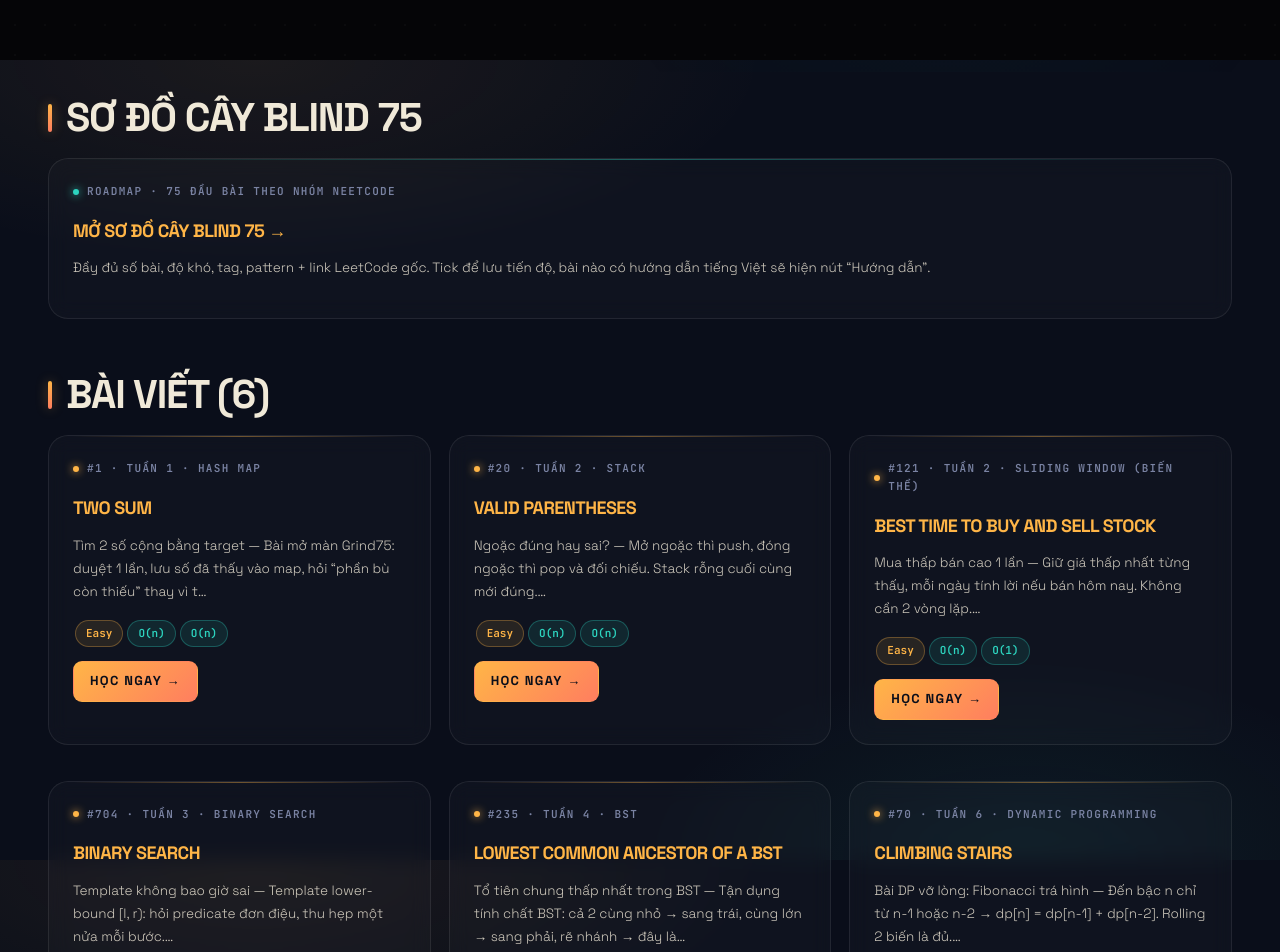
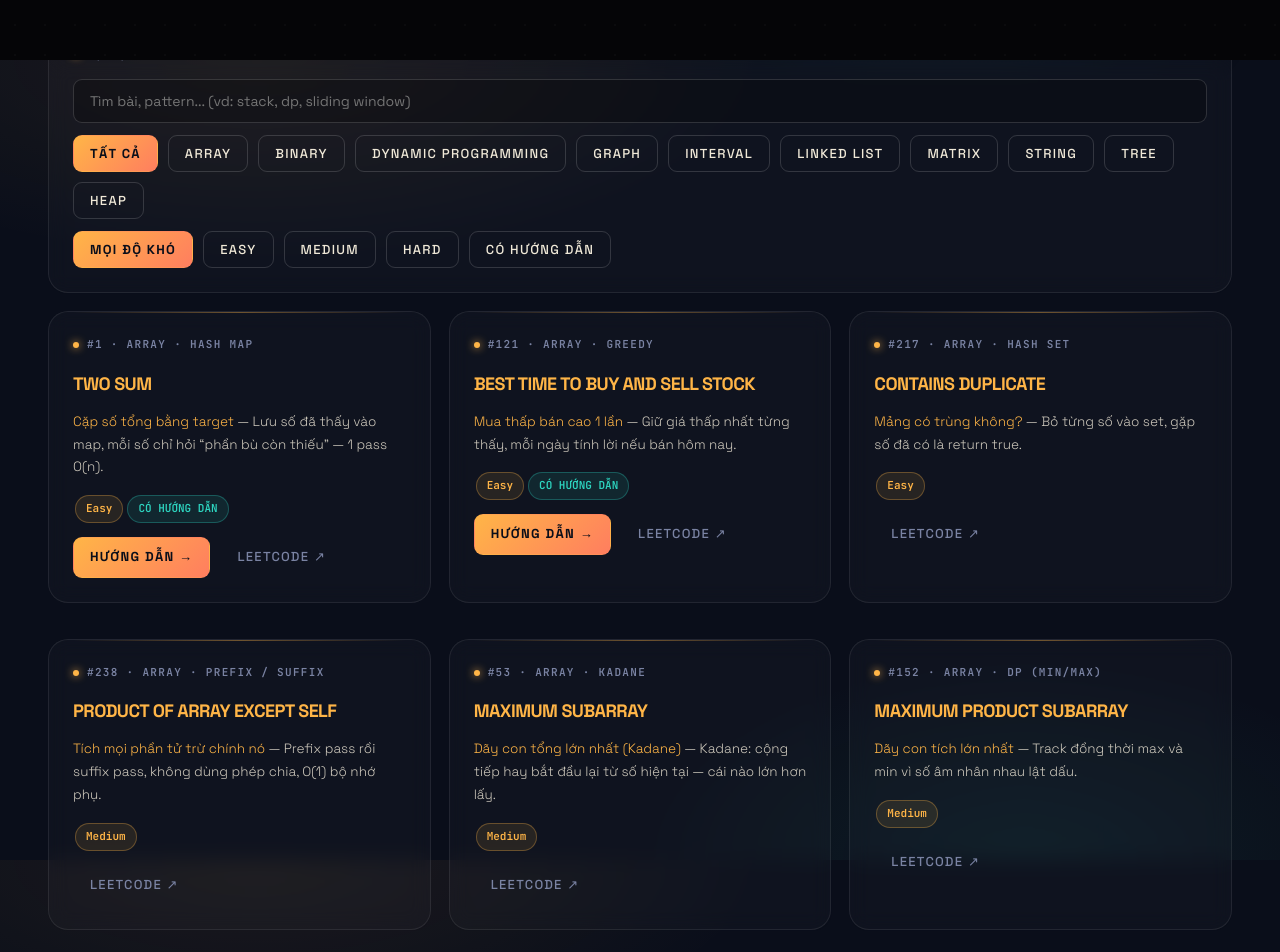
Before and after one commit to PhucDaizz/Nguyen-Phuc-Dai, a React (Vite) app: page /blog in a window 1280 px wide. Shown: the part 740-1692 px from the top of the page. Built offline with nearby package versions, Linux system fonts and the light colour scheme.

Commit message:
refactor(blog): bo Grind75, chuyen toan bo sang Blind75 + guides rieng

```diff
--- a/src/data/grind75.ts
+++ b/src/data/guides.ts
@@ -1,19 +1,12 @@
-export interface GrindStep {
-  heading: string;
-  body: string;
-}
+// Bài hướng dẫn chi tiết (tiếng Việt, tự viết) cho từng bài Blind75 đã có.
+// Key = slug dùng trong route /blog/:slug. Metadata chung (số bài, category,
+// link LeetCode...) lấy từ blind75.ts qua `blindNo`.
 
-export interface GrindProblem {
+export interface Guide {
   slug: string;
-  no: number;
-  title: string;
-  viTitle: string;
-  pattern: string;
-  week: number;
-  difficulty: 'Easy' | 'Medium' | 'Hard';
+  blindNo: number;
   time: string;
   space: string;
-  summary: string;
   rule: string;
   checklist: string[];
   filename: string;
@@ -21,31 +14,16 @@ export interface GrindProblem {
   highlightLines: number[];
   dryRun: { input: string; trace: string[]; output: string };
   pitfalls: string[];
+  // Dùng khi bài guide không thuộc Blind75 (vd: template Binary Search 704)
+  fallbackMeta?: { title: string; viTitle: string; summary: string; pattern: string; category: string; difficulty: 'Easy' | 'Medium' | 'Hard' };
 }
 
-export const GRIND_WEEKS = [
-  { week: 1, focus: 'Array + Hash Map + Two Pointers', goal: 'Nhận diện O(n) bằng map và 2 đầu' },
-  { week: 2, focus: 'Sliding Window + Stack', goal: 'Cửa sổ trượt và LIFO cho Valid Parentheses' },
-  { week: 3, focus: 'Linked List + Binary Search', goal: 'Slow/fast pointer và biên lower-bound' },
-  { week: 4, focus: 'Tree + BFS/DFS', goal: 'Duyệt cây và đồ thị O(V+E)' },
-  { week: 5, focus: 'Heap + Interval', goal: 'Top-K và merge đoạn giao nhau' },
-  { week: 6, focus: 'DP cơ bản', goal: 'Memo → tabulation → rolling array' },
-  { week: 7, focus: 'Graph nâng cao', goal: 'Dijkstra, topo-sort, union-find' },
-  { week: 8, focus: 'Mock + ôn tập', goal: 'Làm lại bài sai, đo 30 phút/bài' },
-];
-
-export const GRIND_PROBLEMS: GrindProblem[] = [
-  {
+export const GUIDES: Record<string, Guide> = {
+  'two-sum-1': {
     slug: 'two-sum-1',
-    no: 1,
-    title: 'Two Sum',
-    viTitle: 'Tìm 2 số cộng bằng target',
-    pattern: 'Hash Map',
-    week: 1,
-    difficulty: 'Easy',
+    blindNo: 1,
     time: 'O(n)',
     space: 'O(n)',
-    summary: 'Bài mở màn Grind75: duyệt 1 lần, lưu số đã thấy vào map, hỏi “phần bù còn thiếu” thay vì tìm cặp.',
     rule: 'Khi cần “cặp (i, j)” với tổng/hiệu cố định → nghĩ Hash Map trước, Two Pointers sau.',
     checklist: [
       'target - nums[i] đã xuất hiện chưa?',
@@ -71,17 +49,11 @@ export const GRIND_PROBLEMS: GrindProblem[] = [
     },
     pitfalls: ['Sort rồi two-pointers sẽ mất index gốc', '2 vòng lặp O(n²) là quá chậm'],
   },
-  {
+  'valid-parentheses-20': {
     slug: 'valid-parentheses-20',
-    no: 20,
-    title: 'Valid Parentheses',
-    viTitle: 'Ngoặc đúng hay sai?',
-    pattern: 'Stack',
-    week: 2,
-    difficulty: 'Easy',
+    blindNo: 20,
     time: 'O(n)',
     space: 'O(n)',
-    summary: 'Mở ngoặc thì push, đóng ngoặc thì pop và đối chiếu. Stack rỗng cuối cùng mới đúng.',
     rule: 'Bài “mở / đóng”, “gần nhất”, “lồng nhau” → Stack (LIFO) là đáp án 90% case.',
     checklist: [
       'Map đóng → mở: ) → (, ] → [, } → {',
@@ -107,17 +79,11 @@ export const GRIND_PROBLEMS: GrindProblem[] = [
     },
     pitfalls: ['Quên check stack rỗng khi gặp ngoặc đóng', 'Dùng counter thay stack sẽ sai với “([)]”'],
   },
-  {
+  'best-time-stock-121': {
     slug: 'best-time-stock-121',
-    no: 121,
-    title: 'Best Time to Buy and Sell Stock',
-    viTitle: 'Mua thấp bán cao 1 lần',
-    pattern: 'Sliding Window (biến thể)',
-    week: 2,
-    difficulty: 'Easy',
+    blindNo: 121,
     time: 'O(n)',
     space: 'O(1)',
-    summary: 'Giữ giá thấp nhất từng thấy, mỗi ngày tính lời nếu bán hôm nay. Không cần 2 vòng lặp.',
     rule: 'Tối ưu 1 giao dịch → track min-so-far + max-profit-so-far trong 1 pass.',
     checklist: [
       'minPrice = giá đầu tiên',
@@ -142,17 +108,19 @@ export const GRIND_PROBLEMS: GrindProblem[] = [
     },
     pitfalls: ['Brute force i<j là O(n²)', 'Nhầm cho phép nhiều giao dịch (đó là bài 122)'],
   },
-  {
+  'binary-search-704': {
     slug: 'binary-search-704',
-    no: 704,
-    title: 'Binary Search',
-    viTitle: 'Template không bao giờ sai',
-    pattern: 'Binary Search',
-    week: 3,
-    difficulty: 'Easy',
+    blindNo: 704,
     time: 'O(log n)',
     space: 'O(1)',
-    summary: 'Template lower-bound [l, r): hỏi predicate đơn điệu, thu hẹp một nửa mỗi bước.',
+    fallbackMeta: {
+      title: 'Binary Search',
+      viTitle: 'Template không bao giờ sai',
+      summary: 'Template lower-bound [l, r): hỏi predicate đơn điệu, thu hẹp một nửa mỗi bước. Nền tảng cho mọi bài search trong Blind75.',
+      pattern: 'Binary Search',
+      category: 'Binary',
+      difficulty: 'Easy',
+    },
     rule: 'Mảng sorted hoặc “answer-space đơn điệu” → Binary Search, viết template [l, r) để khỏi off-by-one.',
     checklist: [
       'Điều kiện sort tăng dần?',
@@ -178,17 +146,11 @@ export const GRIND_PROBLEMS: GrindProblem[] = [
     },
     pitfalls: ['Dùng (l+r)/2 tràn số ở ngôn ngữ khác (JS an toàn hơn)', 'Quên verify sau vòng lặp'],
   },
-  {
+  'lowest-common-ancestor-235': {
     slug: 'lowest-common-ancestor-235',
-    no: 235,
-    title: 'Lowest Common Ancestor of a BST',
-    viTitle: 'Tổ tiên chung thấp nhất trong BST',
-    pattern: 'BST',
-    week: 4,
-    difficulty: 'Medium',
+    blindNo: 235,
     time: 'O(h)',
     space: 'O(1)',
-    summary: 'Tận dụng tính chất BST: cả 2 cùng nhỏ → sang trái, cùng lớn → sang phải, rẽ nhánh → đây là LCA.',
     rule: 'BST + tìm kiếm theo giá trị → so sánh và đi 1 nhánh, không cần duyệt cả cây.',
     checklist: [
       'p.val và q.val đều < root.val → sang trái',
@@ -214,17 +176,11 @@ export const GRIND_PROBLEMS: GrindProblem[] = [
     },
     pitfalls: ['Nhầm với LCA cây nhị phân thường (bài 236 cần đệ quy)', 'Quên case p hoặc q chính là ancestor'],
   },
-  {
+  'climbing-stairs-70': {
     slug: 'climbing-stairs-70',
-    no: 70,
-    title: 'Climbing Stairs',
-    viTitle: 'Bài DP vỡ lòng: Fibonacci trá hình',
-    pattern: 'Dynamic Programming',
-    week: 6,
-    difficulty: 'Easy',
+    blindNo: 70,
     time: 'O(n)',
     space: 'O(1)',
-    summary: 'Đến bậc n chỉ từ n-1 hoặc n-2 → dp[n] = dp[n-1] + dp[n-2]. Rolling 2 biến là đủ.',
     rule: 'Đếm số cách với bước 1/2 → Fibonacci. Hỏi min/max cách → DP với rolling array.',
     checklist: [
       'Base: dp[1]=1, dp[2]=2',
@@ -247,6 +203,7 @@ export const GRIND_PROBLEMS: GrindProblem[] = [
     },
     pitfalls: ['Đệ quy không memo → O(2^n) timeout', 'Mảng dp O(n) vẫn đúng nhưng phí bộ nhớ'],
   },
-];
+};
 
-export const getGrindBySlug = (slug: string) => GRIND_PROBLEMS.find((p) => p.slug === slug);
+export const getGuide = (slug: string): Guide | undefined => GUIDES[slug];
+export const guideCount = Object.keys(GUIDES).length;
--- a/src/pages/blog/BlogDetailPage.tsx
+++ b/src/pages/blog/BlogDetailPage.tsx
@@ -1,41 +1,62 @@
 import { Link, useParams } from 'react-router-dom';
-import { GRIND_PROBLEMS, getGrindBySlug } from '../../data/grind75';
+import { BLIND75, leetcodeUrl } from '../../data/blind75';
+import { getGuide } from '../../data/guides';
 
 export const BlogDetailPage = () => {
   const { slug } = useParams<{ slug: string }>();
-  const post = slug ? getGrindBySlug(slug) : undefined;
+  const guide = slug ? getGuide(slug) : undefined;
 
-  if (!post) {
+  if (!guide) {
     return (
       <div className="dsa-narrow">
-        <div className="badge">404</div>
-        <h1>Chưa có <span className="accent">bài này</span></h1>
-        <p>Slug “{slug}” chưa tồn tại.</p>
-        <Link to="/blog" className="btn primary">← Về danh sách Grind75</Link>
+        <div className="badge">Blog · Blind 75</div>
+        <h1>Bài này <span className="accent">chưa có hướng dẫn</span></h1>
+        <p>
+          Slug “{slug}” chưa có bài giảng tiếng Việt. Bạn có thể đọc đề gốc trên LeetCode
+          hoặc quay lại danh sách Blind75 để chọn bài khác.
+        </p>
+        <div className="btn-row">
+          <Link to="/blog" className="btn primary">← Về danh sách Blind75</Link>
+          <Link to="/blog/blind75" className="btn">Sơ đồ cây →</Link>
+        </div>
       </div>
     );
   }
 
-  const lines = post.code.split('\n');
-  const related = GRIND_PROBLEMS.filter((p) => p.slug !== post.slug && p.week === post.week).slice(0, 2);
+  const blind = BLIND75.find((p) => p.no === guide.blindNo);
+  const meta = blind ?? {
+    no: guide.blindNo,
+    lcSlug: '',
+    ...guide.fallbackMeta!,
+  };
+  const lines = guide.code.split('\n');
+  const related = BLIND75.filter((p) => p.category === meta.category && p.no !== meta.no).slice(0, 2);
 
   return (
     <div>
-      <Link to="/blog" className="btn ghost">← Tất cả bài Grind75</Link>
+      <div className="btn-row">
+        <Link to="/blog" className="btn ghost">← Tất cả bài Blind75</Link>
+        <Link to="/blog/blind75" className="btn ghost">Sơ đồ cây</Link>
+      </div>
       <div style={{ height: 18 }} />
-      <div className="badge">Tuần {post.week} · {post.pattern} · #{post.no}</div>
+      <div className="badge">Blind 75 · {meta.category} · #{meta.no}</div>
       <h1>
-        {post.title} <span className="accent">— {post.viTitle}</span>
+        {meta.title} <span className="accent">— {meta.viTitle}</span>
       </h1>
-      <p>{post.summary}</p>
+      <p>{meta.summary}</p>
       <div>
-        <span className="pill amber">{post.difficulty}</span>
-        <span className="pill">TIME {post.time}</span>
-        <span className="pill">SPACE {post.space}</span>
+        <span className="pill amber">{meta.difficulty}</span>
+        <span className="pill">TIME {guide.time}</span>
+        <span className="pill">SPACE {guide.space}</span>
+        {blind && (
+          <a href={leetcodeUrl(blind)} target="_blank" rel="noreferrer" className="btn ghost" style={{ padding: '4px 10px', fontSize: 12 }}>
+            Đề gốc LeetCode ↗
+          </a>
+        )}
       </div>
 
       <div className="rule">
-        <p style={{ margin: 0 }}><strong>{post.rule}</strong></p>
+        <p style={{ margin: 0 }}><strong>{guide.rule}</strong></p>
       </div>
 
       <div className="dsa-layout" style={{ marginTop: 32 }}>
@@ -51,7 +72,7 @@ export const BlogDetailPage = () => {
           <div className="card">
             <div className="card-title"><span className="dot"></span>CHECKLIST — HỎI 4 CÂU NÀY</div>
             <ul className="checklist">
-              {post.checklist.map((c) => (
+              {guide.checklist.map((c) => (
                 <li key={c}>{c}</li>
               ))}
             </ul>
@@ -65,13 +86,13 @@ export const BlogDetailPage = () => {
                 <i style={{ background: '#febc2e' }} />
                 <i style={{ background: '#28c840' }} />
               </div>
-              <div className="name">{post.filename}<span className="live" /></div>
-              <div className="mono" style={{ fontSize: 11, color: 'var(--muted)' }}>{post.time} · {post.space}</div>
+              <div className="name">{guide.filename}<span className="live" /></div>
+              <div className="mono" style={{ fontSize: 11, color: 'var(--muted)' }}>{guide.time} · {guide.space}</div>
             </div>
             <pre>
               <code>
                 {lines.map((ln, i) => (
-                  <span key={i} className={`line ${post.highlightLines.includes(i + 1) ? 'active' : ''}`}>
+                  <span key={i} className={`line ${guide.highlightLines.includes(i + 1) ? 'active' : ''}`}>
                     <span className="ln">{i + 1}</span>{ln || ' '}
                   </span>
                 ))}
@@ -85,20 +106,20 @@ export const BlogDetailPage = () => {
               <span className="dot" style={{ background: 'var(--teal)', boxShadow: '0 0 8px var(--teal)' }}></span>
               INPUT
             </div>
-            <p className="mono" style={{ color: 'var(--teal)' }}>{post.dryRun.input}</p>
+            <p className="mono" style={{ color: 'var(--teal)' }}>{guide.dryRun.input}</p>
             <div className="demo">
               <div className="demo-label">trace từng bước</div>
-              {post.dryRun.trace.map((t) => (
+              {guide.dryRun.trace.map((t) => (
                 <p key={t} className="mono" style={{ fontSize: 12.5, margin: 0 }}>→ {t}</p>
               ))}
               <div className="demo-label">output</div>
-              <p className="mono" style={{ color: 'var(--accent)', margin: 0 }}>{post.dryRun.output}</p>
+              <p className="mono" style={{ color: 'var(--accent)', margin: 0 }}>{guide.dryRun.output}</p>
             </div>
           </div>
 
           <h2 id="pitfalls">Bẫy thường gặp</h2>
           <div className="grid-2">
-            {post.pitfalls.map((pit) => (
+            {guide.pitfalls.map((pit) => (
               <div key={pit} className="card">
                 <div className="card-title"><span className="dot"></span>LƯU Ý</div>
                 <p style={{ margin: 0, fontSize: 13.5 }}>{pit}</p>
@@ -108,15 +129,21 @@ export const BlogDetailPage = () => {
 
           {related.length > 0 && (
             <>
-              <h2>Đọc tiếp tuần {post.week}</h2>
+              <h2>Cùng nhánh {meta.category}</h2>
               <div className="grid-2">
-                {related.map((r) => (
-                  <Link key={r.slug} to={`/blog/${r.slug}`} className="card" style={{ textDecoration: 'none', color: 'inherit' }}>
-                    <div className="card-title"><span className="dot"></span>#{r.no} · {r.pattern}</div>
-                    <h3 style={{ marginTop: 0 }}>{r.title}</h3>
-                    <p style={{ fontSize: 13.5, margin: 0 }}>{r.viTitle}</p>
-                  </Link>
-                ))}
+                {related.map((r) => {
+                  return (
+                    <div key={r.no} className="card">
+                      <div className="card-title"><span className="dot"></span>#{r.no} · {r.pattern}</div>
+                      <h3 style={{ marginTop: 0 }}>{r.title}</h3>
+                      <p style={{ fontSize: 13.5, margin: 0 }}>{r.viTitle}</p>
+                      <div className="btn-row">
+                        {r.guideSlug && <Link to={`/blog/${r.guideSlug}`} className="btn primary">Hướng dẫn →</Link>}
+                        <a href={leetcodeUrl(r)} target="_blank" rel="noreferrer" className="btn ghost">LeetCode ↗</a>
+                      </div>
+                    </div>
+                  );
+                })}
               </div>
             </>
           )}
--- a/src/pages/blog/BlogLayout.tsx
+++ b/src/pages/blog/BlogLayout.tsx
@@ -6,7 +6,7 @@ export const BlogLayout = () => {
     <div className="dsa-scope">
       <div className="dsa-container">
         <Outlet />
-        <footer>DSA Grind75 · dễ &amp; dễ hiểu nhất · Space Grotesk + JetBrains Mono</footer>
+        <footer>Blind 75 · dễ &amp; dễ hiểu nhất · Space Grotesk + JetBrains Mono</footer>
       </div>
     </div>
   );
--- a/src/pages/blog/BlogListPage.tsx
+++ b/src/pages/blog/BlogListPage.tsx
@@ -1,38 +1,47 @@
 import { useMemo, useState } from 'react';
 import { Link } from 'react-router-dom';
-import { GRIND_PROBLEMS, GRIND_WEEKS } from '../../data/grind75';
-import { blindCount } from '../../data/blind75';
+import { BLIND75, BLIND_CATEGORIES } from '../../data/blind75';
+import { GUIDES } from '../../data/guides';
+
+const hasGuide = (no: number) =>
+  Object.values(GUIDES).some((g) => g.blindNo === no);
 
 export const BlogListPage = () => {
   const [query, setQuery] = useState('');
-  const [week, setWeek] = useState<number | 'all'>('all');
+  const [category, setCategory] = useState<string>('all');
+  const [difficulty, setDifficulty] = useState<'all' | 'Easy' | 'Medium' | 'Hard'>('all');
+  const [onlyGuides, setOnlyGuides] = useState(false);
 
-  const posts = useMemo(
-    () =>
-      GRIND_PROBLEMS.filter((p) => {
-        const matchWeek = week === 'all' || p.week === week;
+  const posts = useMemo(() => {
+    const seen = new Set<number>();
+    return BLIND75.filter((p) => {
+      if (seen.has(p.no)) return false; // Merge K hiện 2 nhánh → chỉ hiện 1 lần
+      seen.add(p.no);
+      if (category !== 'all' && p.category !== category) return false;
+      if (difficulty !== 'all' && p.difficulty !== difficulty) return false;
+      if (onlyGuides && !hasGuide(p.no)) return false;
       const q = query.toLowerCase();
-        const matchQ =
+      return (
         !q ||
         p.title.toLowerCase().includes(q) ||
         p.viTitle.toLowerCase().includes(q) ||
-          p.pattern.toLowerCase().includes(q);
-        return matchWeek && matchQ;
-      }),
-    [query, week],
+        p.pattern.toLowerCase().includes(q)
       );
+    });
+  }, [query, category, difficulty, onlyGuides]);
 
-  const patterns = [...new Set(GRIND_PROBLEMS.map((p) => p.pattern))];
+  const guideSlugFor = (no: number) =>
+    Object.values(GUIDES).find((g) => g.blindNo === no)?.slug;
 
   return (
     <div>
-      <div className="badge">Blog · DSA Grind75</div>
+      <div className="badge">Blog · Blind 75</div>
       <h1>
-        Grind75 <span className="accent">dễ hiểu nhất</span>
+        Blind 75 <span className="accent">dễ hiểu nhất</span>
       </h1>
       <p>
-        Mỗi bài đúng 1 pattern — quy tắc nhận diện, code TypeScript ngắn gọn, dry-run từng bước.
-        Học theo tuần, mỗi tuần 1 kỹ năng, không lan man.
+        Toàn bộ 75 đầu bài Blind75 theo nhóm NeetCode — mỗi bài có pattern, độ khó, tag và
+        link LeetCode gốc. Bài nào có nút “Hướng dẫn” là đã có bài giảng tiếng Việt chi tiết.
       </p>
 
       <div className="rule">
@@ -42,83 +51,73 @@ export const BlogListPage = () => {
         </p>
       </div>
 
-      <h2>Lộ trình 8 tuần</h2>
-      <div className="grid-2">
+      <h2>Sơ đồ cây tiến độ</h2>
+      <Link to="/blog/blind75" className="card teal" style={{ textDecoration: 'none', color: 'inherit', display: 'block' }}>
+        <div className="card-title">
+          <span className="dot" style={{ background: 'var(--teal)', boxShadow: '0 0 8px var(--teal)' }}></span>
+          ROADMAP · TREE VIEW GIỐNG NEETCODE
+        </div>
+        <h3 style={{ marginTop: 0 }}>Mở sơ đồ cây Blind 75 →</h3>
+        <p style={{ fontSize: 13.5, margin: 0 }}>
+          10 nhánh thu/mở, tick để lưu tiến độ (localStorage), thanh progress từng nhánh.
+        </p>
+      </Link>
+
+      <h2>Tất cả bài ({posts.length})</h2>
       <div className="card">
-          <div className="card-title">
-            <span className="dot"></span>Tiến độ
-          </div>
-          <div className="mono" style={{ display: 'flex', gap: 24 }}>
-            <div><div className="dsa-stat">{GRIND_PROBLEMS.length}</div><div className="demo-label">bài mẫu</div></div>
-            <div><div className="dsa-stat">8</div><div className="demo-label">tuần</div></div>
-            <div><div className="dsa-stat">{patterns.length}</div><div className="demo-label">pattern</div></div>
-          </div>
+        <div className="card-title"><span className="dot"></span>BỘ LỌC</div>
+        <input
+          className="dsa-search"
+          placeholder="Tìm bài, pattern... (vd: stack, dp, sliding window)"
+          value={query}
+          onChange={(e) => setQuery(e.target.value)}
+        />
         <div className="btn-row">
-            {( ['all', ...GRIND_WEEKS.map((w) => w.week)] as const ).map((w) => (
-              <button
-                key={String(w)}
-                className={`btn ${week === w ? 'primary' : ''}`}
-                onClick={() => setWeek(w as number | 'all')}
-              >
-                {w === 'all' ? 'Tất cả' : `Tuần ${w}`}
+          <button className={`btn ${category === 'all' ? 'primary' : ''}`} onClick={() => setCategory('all')}>Tất cả</button>
+          {BLIND_CATEGORIES.map((c) => (
+            <button key={c} className={`btn ${category === c ? 'primary' : ''}`} onClick={() => setCategory(c)}>
+              {c}
             </button>
           ))}
         </div>
-        </div>
-        <div className="card teal">
-          <div className="card-title">
-            <span className="dot" style={{ background: 'var(--teal)', boxShadow: '0 0 8px var(--teal)' }}></span>
-            Tuần này học gì
-          </div>
-          {GRIND_WEEKS.filter((w) => week === 'all' || w.week === week)
-            .slice(0, 3)
-            .map((w) => (
-              <p key={w.week} style={{ fontSize: 13.5, margin: '0 0 8px' }}>
-                <span className="mono" style={{ color: 'var(--teal)' }}>W{w.week}</span> · {w.focus}
-                <br />
-                <span style={{ color: 'var(--muted)', fontSize: 12.5 }}>{w.goal}</span>
-              </p>
+        <div className="btn-row">
+          {(['all', 'Easy', 'Medium', 'Hard'] as const).map((d) => (
+            <button key={d} className={`btn ${difficulty === d ? 'primary' : ''}`} onClick={() => setDifficulty(d)}>
+              {d === 'all' ? 'Mọi độ khó' : d}
+            </button>
           ))}
-          <input
-            className="dsa-search"
-            placeholder="Tìm bài, pattern... (vd: stack, dp, binary search)"
-            value={query}
-            onChange={(e) => setQuery(e.target.value)}
-          />
+          <button className={`btn ${onlyGuides ? 'primary' : ''}`} onClick={() => setOnlyGuides((v) => !v)}>
+            {onlyGuides ? '✓ Có hướng dẫn' : 'Có hướng dẫn'}
+          </button>
         </div>
       </div>
 
-      <h2>Sơ đồ cây Blind 75</h2>
-      <Link to="/blog/blind75" className="card teal" style={{ textDecoration: 'none', color: 'inherit', display: 'block' }}>
+      <div className="grid-3">
+        {posts.map((p) => {
+          const gs = guideSlugFor(p.no);
+          return (
+            <div key={p.no} className="card" style={{ display: 'flex', flexDirection: 'column' }}>
               <div className="card-title">
-          <span className="dot" style={{ background: 'var(--teal)', boxShadow: '0 0 8px var(--teal)' }}></span>
-          ROADMAP · {blindCount} ĐẦU BÀI THEO NHÓM NEETCODE
-        </div>
-        <h3 style={{ marginTop: 0 }}>Mở sơ đồ cây Blind 75 →</h3>
-        <p style={{ fontSize: 13.5 }}>
-          Đầy đủ số bài, độ khó, tag, pattern + link LeetCode gốc. Tick để lưu tiến độ,
-          bài nào có hướng dẫn tiếng Việt sẽ hiện nút “Hướng dẫn”.
-        </p>
-      </Link>
-
-      <h2>Bài viết ({posts.length})</h2>      <div className="grid-3">
-        {posts.map((p) => (
-          <Link key={p.slug} to={`/blog/${p.slug}`} className="card" style={{ textDecoration: 'none', color: 'inherit' }}>
-            <div className="card-title">
-              <span className="dot"></span>#{p.no} · Tuần {p.week} · {p.pattern}
+                <span className="dot"></span>#{p.no} · {p.category} · {p.pattern}
               </div>
               <h3 style={{ marginTop: 0 }}>{p.title}</h3>
-            <p style={{ fontSize: 13.5 }}>{p.viTitle} — {p.summary.slice(0, 90)}…</p>
+              <p style={{ fontSize: 13.5 }}>
+                <span style={{ color: 'var(--accent)' }}>{p.viTitle}</span> — {p.summary}
+              </p>
               <div>
                 <span className="pill amber">{p.difficulty}</span>
-              <span className="pill">{p.time}</span>
-              <span className="pill">{p.space}</span>
+                {p.premium && <span className="pill amber">PREMIUM</span>}
+                {gs && <span className="pill">CÓ HƯỚNG DẪN</span>}
               </div>
               <div className="btn-row">
-              <span className="btn primary">Học ngay →</span>
+                {gs && <Link to={`/blog/${gs}`} className="btn primary">Hướng dẫn →</Link>}
+                <a href={`https://leetcode.com/problems/${p.lcSlug}/`} target="_blank" rel="noreferrer" className="btn ghost">
+                  LeetCode ↗
+                </a>
               </div>
-          </Link>
-        ))}
+            </div>
+          );
+        })}
       </div>
       {posts.length === 0 && <p>Không tìm thấy bài. Thử từ khóa khác.</p>}
     </div>
```
Lines whose indentation alone changed are shown as unchanged.
